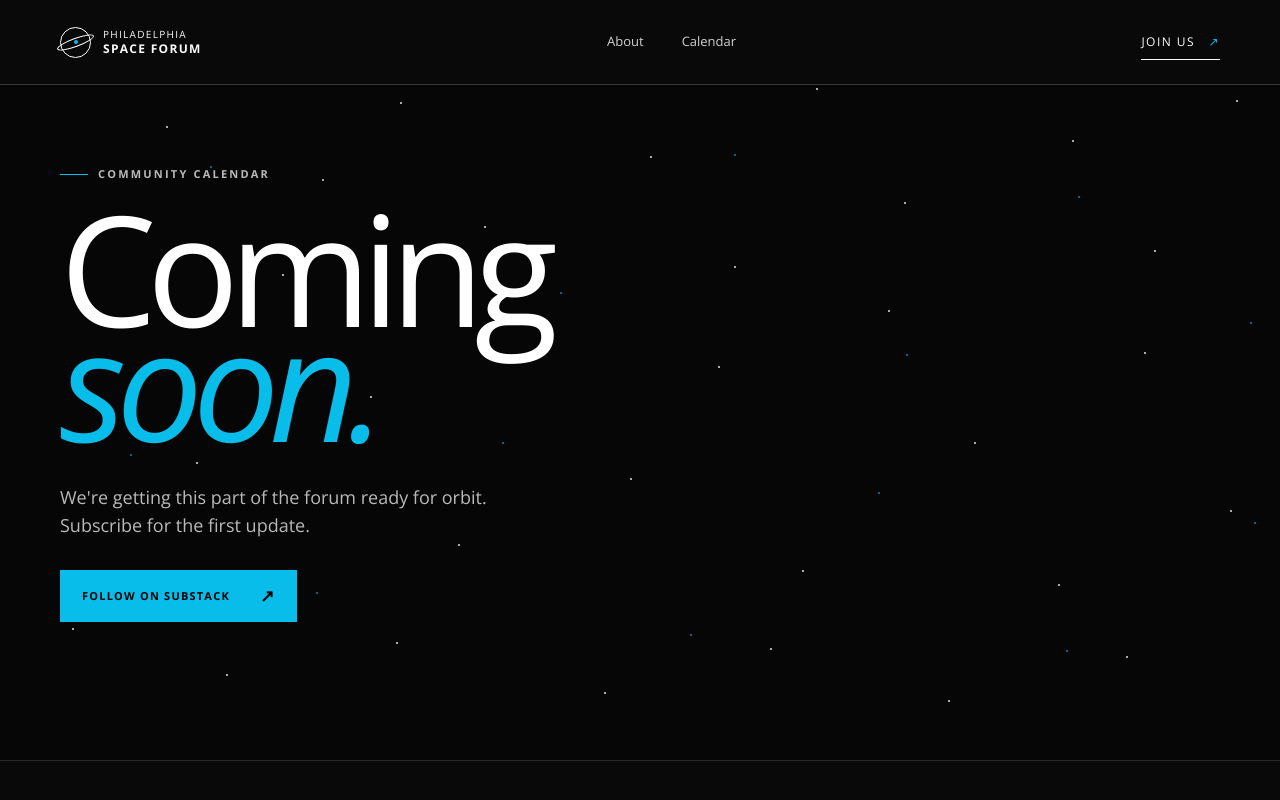
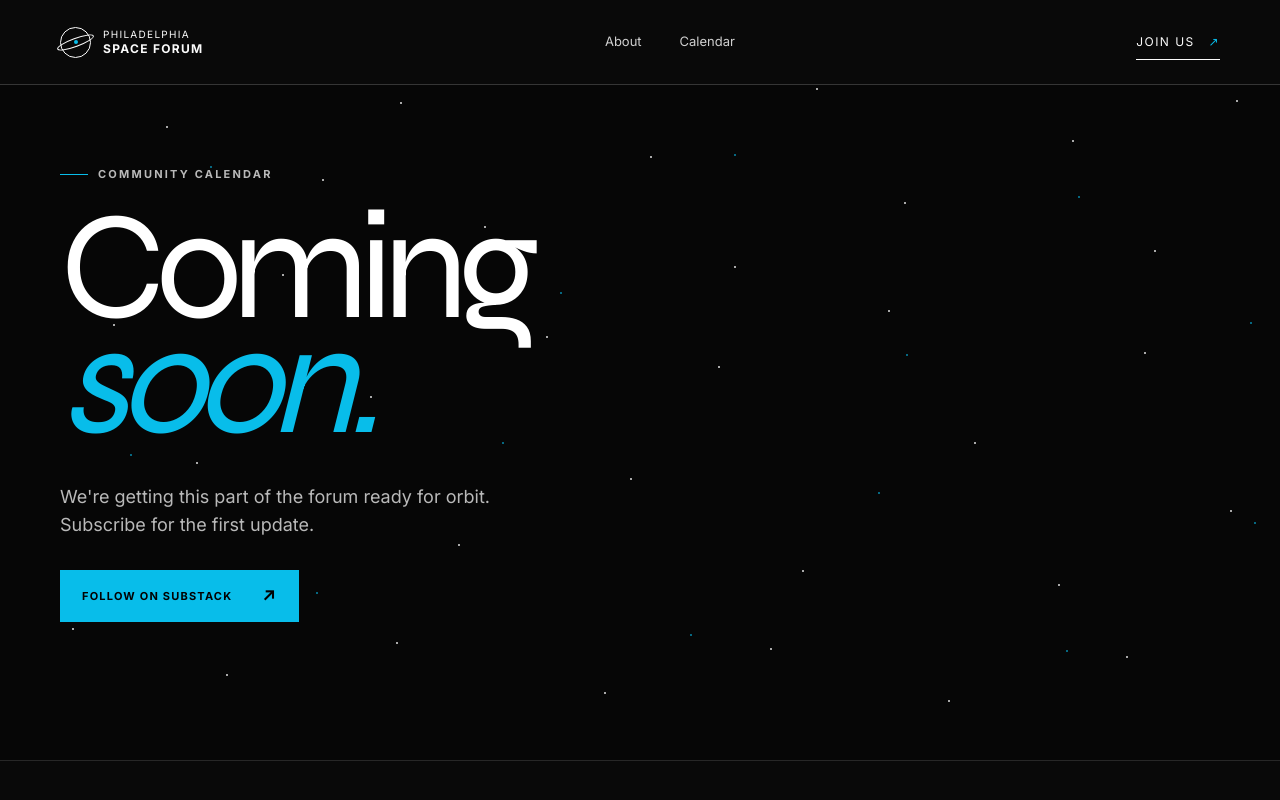
Before and after one commit to scottblender/philadelphia-space-forum, a Next.js app: page /calendar in a window 1280 px wide. Shown: the top 800 px of the page. Built offline with nearby package versions, Linux system fonts and the light colour scheme.

Commit message:
Use Syne and Inter typography

```diff
--- a/app/globals.css
+++ b/app/globals.css
@@ -1,4 +1,4 @@
-@import url("https://fonts.googleapis.com/css2?family=Open+Sans:ital,wght@0,400;0,600;0,700;1,400;1,600&display=swap");
+@import url("https://fonts.googleapis.com/css2?family=Inter:wght@400;500;600;700&family=Syne:wght@400;500;600;700&display=swap");
 @import "tailwindcss";
 
 :root {
@@ -9,7 +9,8 @@
   --coral: #08bdea;
   --blue: #08bdea;
   --line: rgba(255, 255, 255, .18);
-  --font-sans: "Open Sans", Arial, Helvetica, sans-serif;
+  --font-sans: "Inter", Arial, Helvetica, sans-serif;
+  --font-display: "Syne", "Inter", Arial, Helvetica, sans-serif;
 }
 
 * { box-sizing: border-box; }
@@ -48,7 +49,7 @@ button, input { font: inherit; }
 .eyebrow { margin: 0 0 28px; display: flex; align-items: center; gap: 10px; text-transform: uppercase; letter-spacing: .2em; font-size: 11px; font-weight: 700; }
 .eyebrow span { width: 28px; height: 1px; background: var(--coral); }
 .eyebrow-light { color: rgba(255,255,255,.72); }
-.hero-copy h1, .intro-section h2, .join-section h2 { margin: 0; font-family: var(--font-sans); font-weight: 400; line-height: .83; letter-spacing: -.055em; }
+.hero-copy h1, .intro-section h2, .join-section h2 { margin: 0; font-family: var(--font-display); font-weight: 400; line-height: .83; letter-spacing: -.055em; }
 .hero-copy h1 { font-size: clamp(58px, min(8.2vw, 10.8svh), 116px); }
 .hero-lede { max-width: 620px; margin: clamp(20px, 3.8svh, 38px) 0 0 5px; font-family: var(--font-sans); font-size: clamp(16px, 2.2svh, 19px); line-height: 1.55; color: rgba(255,255,255,.82); }
 .hero-actions { margin-top: clamp(22px, 3.8svh, 38px); display: flex; align-items: center; gap: 32px; }
@@ -93,7 +94,7 @@ h2 em { color: var(--coral); font-weight: 400; }
 .graphic-03::before { width: 115px; height: 115px; border: 1px solid rgba(255,255,255,.55); transform: rotate(45deg); }
 .graphic-03::after { width: 48px; height: 48px; border: 1px solid var(--coral); border-radius: 50%; }
 .graphic-03 i { width: 6px; height: 6px; background: white; border-radius: 50%; box-shadow: 50px 30px white, -46px -35px rgba(255,255,255,.5); }
-.theme-card h3 { margin: 0 0 15px; font-family: var(--font-sans); font-size: 25px; font-weight: 400; }
+.theme-card h3 { margin: 0 0 15px; font-family: var(--font-display); font-size: 25px; font-weight: 400; }
 .theme-card p { margin: 0; max-width: 250px; color: rgba(255,255,255,.62); font-family: var(--font-sans); line-height: 1.55; }
 
 .join-section { min-height: calc(100svh - 84px); min-height: calc(100dvh - 84px); position: relative; display: flex; align-items: center; padding: clamp(78px, 10svh, 110px) 0 clamp(104px, 14svh, 145px); background: rgba(31, 34, 37, .92); color: white; }
@@ -113,7 +114,7 @@ h2 em { color: var(--coral); font-weight: 400; }
 .form-error { color: #9b382a; }
 
 .inner-hero, .calendar-hero { padding: 100px 0 88px; display: grid; grid-template-columns: 1.2fr .8fr; align-items: end; gap: 90px; border-bottom: 1px solid var(--line); }
-.inner-hero h1, .calendar-hero h1, .editor-intro h1 { margin: 0; font-family: var(--font-sans); font-size: clamp(56px, 7.4vw, 94px); line-height: .9; letter-spacing: -.055em; font-weight: 400; }
+.inner-hero h1, .calendar-hero h1, .editor-intro h1 { margin: 0; font-family: var(--font-display); font-size: clamp(56px, 7.4vw, 94px); line-height: .9; letter-spacing: -.055em; font-weight: 400; }
 .inner-hero h1 em, .calendar-hero h1 em, .editor-intro h1 em { color: var(--coral); font-weight: 400; }
 .inner-hero-aside { max-width: 390px; justify-self: end; }
 .inner-hero-aside p { font-family: var(--font-sans); font-size: 17px; line-height: 1.6; margin: 0 0 28px; }
@@ -135,7 +136,7 @@ h2 em { color: var(--coral); font-weight: 400; }
 .event-art-community { background: #3f5f8b; }
 .event-card-body { padding: 42px 48px; display: flex; flex-direction: column; align-items: flex-start; }
 .event-meta { width: 100%; display: flex; justify-content: space-between; gap: 20px; font-size: 8px; letter-spacing: .18em; text-transform: uppercase; color: rgba(21,22,63,.55); }
-.event-card h2 { margin: 40px 0 12px; font-family: var(--font-sans); font-size: clamp(34px, 4.5vw, 58px); line-height: .95; font-weight: 400; letter-spacing: -.035em; }
+.event-card h2 { margin: 40px 0 12px; font-family: var(--font-display); font-size: clamp(34px, 4.5vw, 58px); line-height: .95; font-weight: 400; letter-spacing: -.035em; }
 .event-date { margin: 6px 0; font-size: 11px; font-weight: 700; text-transform: uppercase; letter-spacing: .08em; }
 .event-location { margin: 0 0 24px; font-size: 11px; color: rgba(21,22,63,.6); }
 .event-synopsis { max-width: 650px; margin: 0 0 17px; font-family: var(--font-sans); font-size: 16px; line-height: 1.6; color: rgba(21,22,63,.78); }
@@ -148,7 +149,7 @@ h2 em { color: var(--coral); font-weight: 400; }
 .calendar-layout { display: grid; grid-template-columns: 1.45fr .55fr; border: 1px solid var(--line); background: #f8f4ec; }
 .calendar-panel { padding: 34px; border-right: 1px solid var(--line); }
 .calendar-toolbar { display: flex; align-items: center; justify-content: space-between; margin-bottom: 32px; }
-.calendar-toolbar h2 { margin: 0; font-family: var(--font-sans); font-size: 30px; font-weight: 400; }
+.calendar-toolbar h2 { margin: 0; font-family: var(--font-display); font-size: 30px; font-weight: 400; }
 .calendar-toolbar button { width: 38px; height: 38px; border: 1px solid var(--line); border-radius: 50%; background: transparent; cursor: pointer; }
 .calendar-grid { display: grid; grid-template-columns: repeat(7, 1fr); }
 .calendar-days { border-bottom: 1px solid var(--line); }
@@ -166,7 +167,7 @@ h2 em { color: var(--coral); font-weight: 400; }
 .agenda-heading b { color: var(--coral); font-size: 18px; }
 .calendar-agenda article { padding-top: 55px; }
 .calendar-agenda article > p:first-child { font-size: 8px; text-transform: uppercase; letter-spacing: .15em; color: rgba(255,255,255,.5); }
-.calendar-agenda h3 { margin: 20px 0 30px; font-family: var(--font-sans); font-size: 36px; line-height: 1; font-weight: 400; }
+.calendar-agenda h3 { margin: 20px 0 30px; font-family: var(--font-display); font-size: 36px; line-height: 1; font-weight: 400; }
 .calendar-agenda time, .agenda-location { display: block; font-size: 10px; line-height: 1.6; }
 .agenda-location { color: rgba(255,255,255,.55); }
 .agenda-copy { margin: 30px 0; font-family: var(--font-sans); font-size: 14px; line-height: 1.6; color: rgba(255,255,255,.7); }
@@ -198,7 +199,7 @@ h2 em { color: var(--coral); font-weight: 400; }
 .coming-soon-shell { position: relative; min-height: 760px; padding-top: 84px; overflow: hidden; background: transparent; }
 .coming-soon-shell::after { display: none; }
 .coming-soon-content { position: relative; z-index: 2; min-height: 675px; display: flex; flex-direction: column; align-items: flex-start; justify-content: center; padding-bottom: 55px; }
-.coming-soon-content h1 { margin: 0; font-family: var(--font-sans); font-size: clamp(84px, 12vw, 170px); line-height: .75; letter-spacing: -.065em; font-weight: 400; }
+.coming-soon-content h1 { margin: 0; font-family: var(--font-display); font-size: clamp(84px, 12vw, 170px); line-height: .75; letter-spacing: -.065em; font-weight: 400; }
 .coming-soon-content h1 em { color: var(--coral); font-weight: 400; }
 .coming-soon-content > p:not(.eyebrow) { max-width: 500px; margin: 42px 0 30px; font-family: var(--font-sans); font-size: 18px; line-height: 1.6; color: rgba(255,255,255,.72); }
 .soon-orbit { position: absolute; z-index: 1; border: 1px solid rgba(255,255,255,.18); border-radius: 50%; }
```
